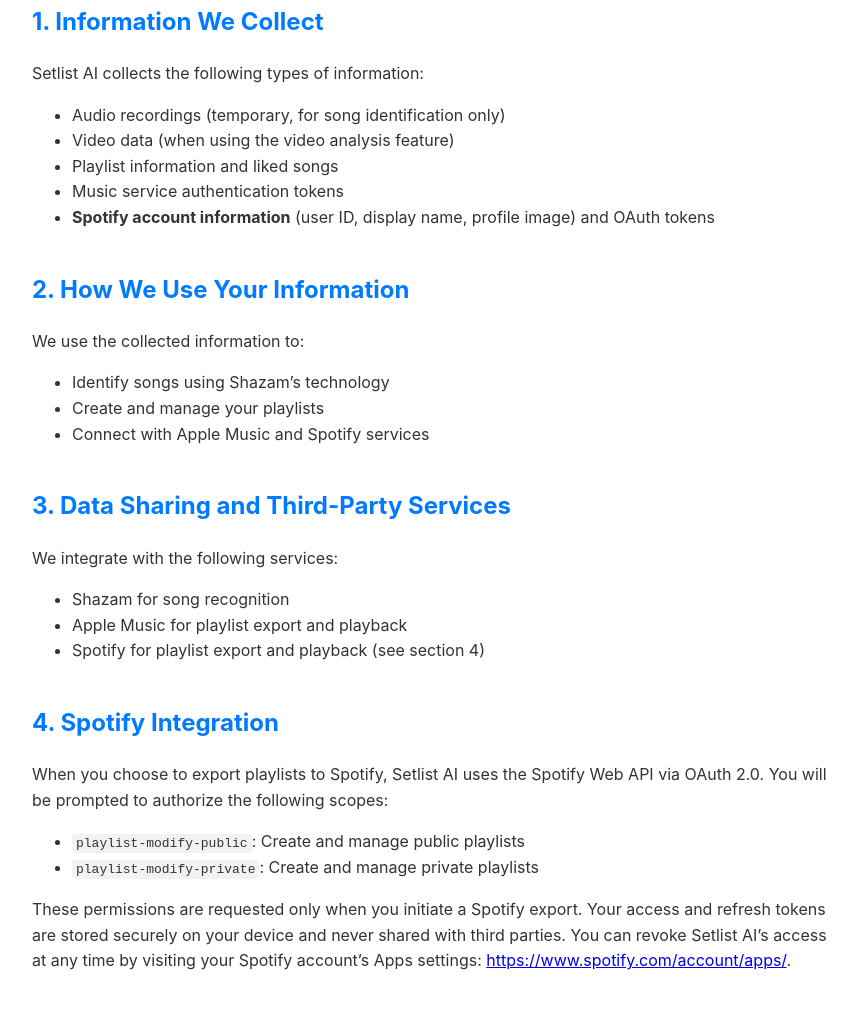
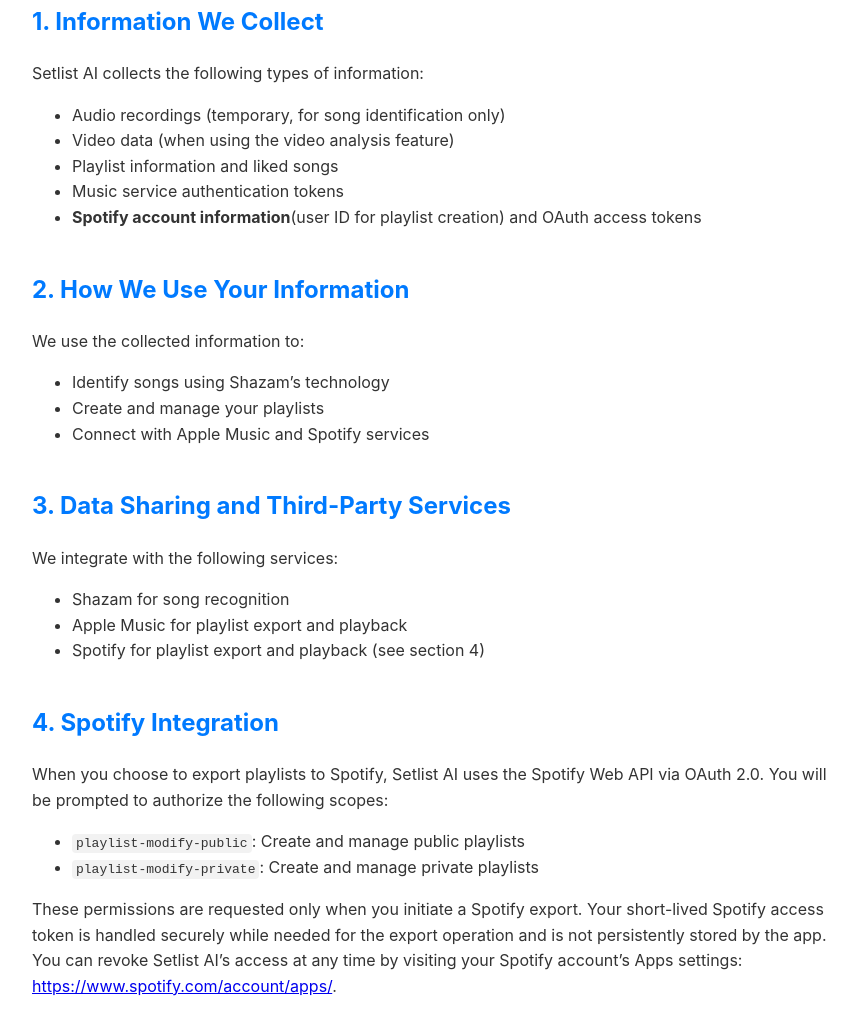
Before and after one commit to Cael987/Setlist-AI, a plain HTML site: page privacy-policy.html in a window 1280 px wide. Shown: the part 201-1212 px from the top of the page, without its empty margins (208-1065 px from the left). Drawn offline with Linux system fonts and the light colour scheme.

Commit message:
Update privacy-policy.html

```diff
--- a/privacy-policy.html
+++ b/privacy-policy.html
@@ -52,7 +52,7 @@
             <li>Video data (when using the video analysis feature)</li>
             <li>Playlist information and liked songs</li>
             <li>Music service authentication tokens</li>
-            <li><strong>Spotify account information</strong> (user ID, display name, profile image) and OAuth tokens</li>
+            <li><strong>Spotify account information</strong>(user ID for playlist creation) and OAuth access tokens</li>
         </ul>
     </section>
 
@@ -83,7 +83,7 @@
             <li><code>playlist-modify-public</code>: Create and manage public playlists</li>
             <li><code>playlist-modify-private</code>: Create and manage private playlists</li>
         </ul>
-        <p>These permissions are requested only when you initiate a Spotify export. Your access and refresh tokens are stored securely on your device and never shared with third parties. You can revoke Setlist AI’s access at any time by visiting your Spotify account’s Apps settings: <a href="https://www.spotify.com/account/apps/" target="_blank">https://www.spotify.com/account/apps/</a>.</p>
+        <p>These permissions are requested only when you initiate a Spotify export. Your short-lived Spotify access token is handled securely while needed for the export operation and is not persistently stored by the app. You can revoke Setlist AI’s access at any time by visiting your Spotify account’s Apps settings: <a href="https://www.spotify.com/account/apps/" target="_blank">https://www.spotify.com/account/apps/</a>.</p>
     </section>
 
     <section>
```
